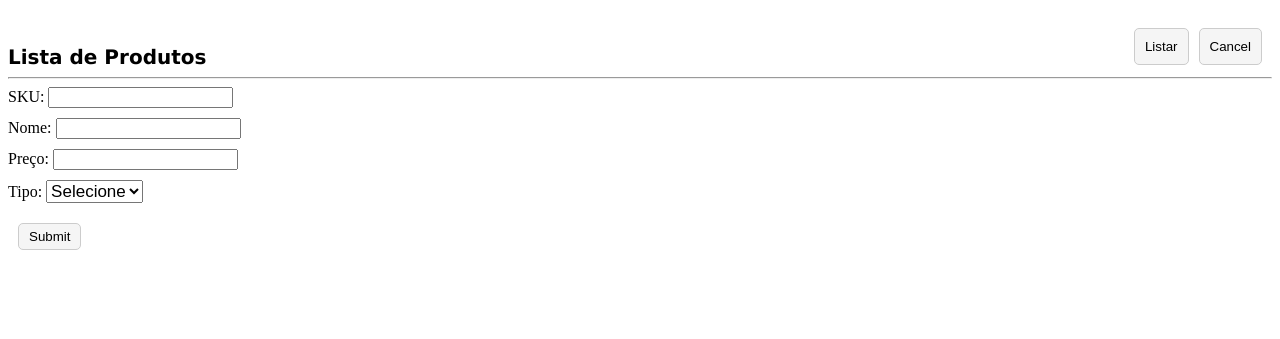
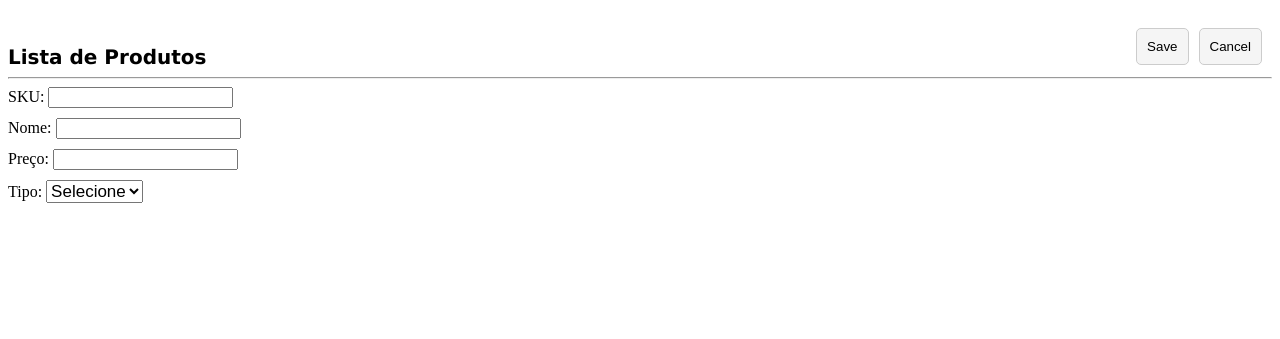
Before and after one commit to airtonvasconcelosjr/Store, a PHP site: page / in a window 1280 px wide. Shown: the top 339 px of the page. Run offline with PHP 8.4, Linux system fonts and the light colour scheme.

Commit message:
Add product logic changed

```diff
--- a/index.php
+++ b/index.php
@@ -21,8 +21,8 @@
 
 <form action="listar.php" class="form" id="product_form" method="get" accept-charset="utf-8">
     <div class="button-container">
-        <button type="button" onclick="window.location.href = '/Store/lista.php';" class="list-button">Listar</button>
-        <button type="button" onclick="window.location.reload()" id="cancel-product-btn" name="cancel-button" class="cancel-product-btn">Cancel</button>
+        <button type="submit" name="enviar" class="list-button">Save</button>
+        <button type="button" onclick="window.location.href = '/Store/lista.php';" class="list-button">Cancel</button>
     </div>
     <div class="title">Lista de Produtos</div>
     <hr>
@@ -52,7 +52,7 @@
    </label>
    <label>
        Tipo:
-       <select name="tipo" class="opcoes" onchange="showExtraFields(this.value)">
+       <select name="tipo" class="opcoes" onchange="showExtraFields(this.value)" required="true">
            <option value="">Selecione</option>
            <option value="DVD">DVD</option>
            <option value="Forniture">Forniture</option>
@@ -70,17 +70,17 @@
         ><br>
         <a id="extraInfo"></a>
    </div>
-
-
-   <input type="submit" name="enviar" class="button" onclick="return verificarSKU();">
-
 </form>
 
 <div class="footer">
     <hr><h1>Scandiweb Test assignment &copy; <?php echo date("Y"); ?>
 </div>
+<script>
 
+
+</script>
 <script>
+
     function showExtraFields(value) {
         const extraFieldsDiv = document.getElementById("extraFields");
         const extraLabel = document.getElementById("extraLabel");
--- a/listar.php
+++ b/listar.php
@@ -45,7 +45,7 @@ if (isset($_GET['enviar'])) {
                 $enviar = mysqli_query($conn, $comando);
 
                 if ($enviar) {
-                    header("location:index.php");
+                    header("Location:lista.php");
                     exit;
                 } else {
                     header("location:index.php");
```
